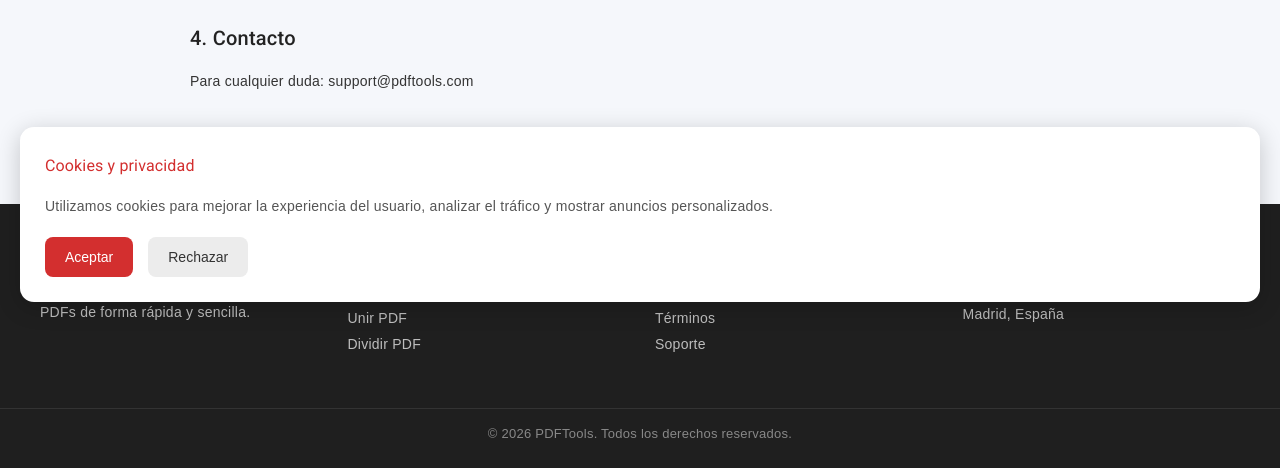
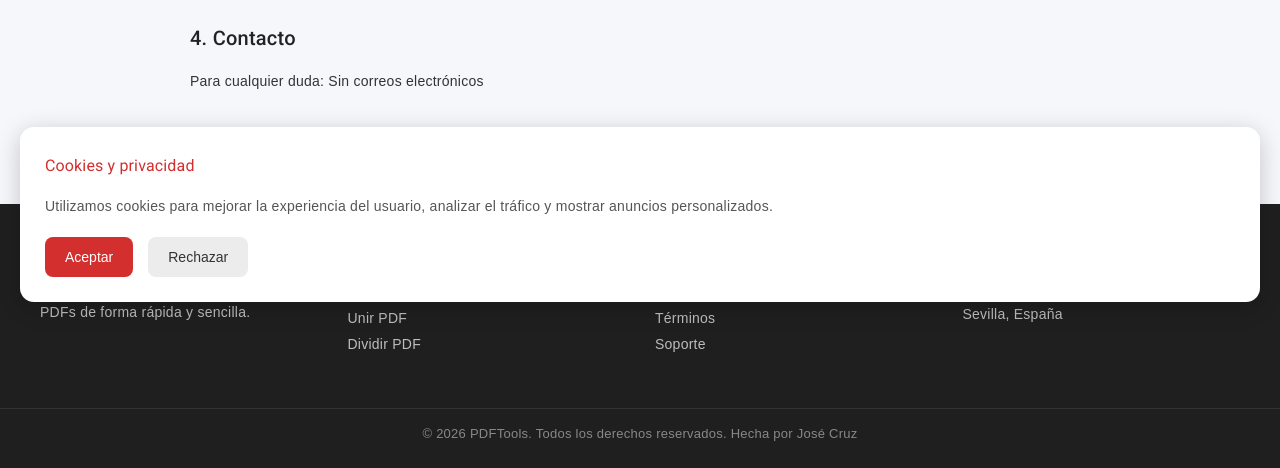
Before and after one commit to josecrfr/iLovePdf-Frontend, an Angular app: page /privacy in a window 1280 px wide. Shown: the part 478-946 px from the top of the page. Built offline with nearby package versions, Linux system fonts and the light colour scheme.

Commit message:
fix: update contact information to remove email addresses

```diff
--- a/src/app/components/footer/footer.component.html
+++ b/src/app/components/footer/footer.component.html
@@ -27,14 +27,14 @@
 
     <div class="footer-section">
       <h4>Contacto</h4>
-      <p>support@pdftools.com</p>
-      <p>Madrid, España</p>
+      <p>Sin correo electrónico</p>
+      <p>Sevilla, España</p>
     </div>
 
   </div>
 
   <div class="footer-bottom">
-    <p>© 2026 PDFTools. Todos los derechos reservados.</p>
+    <p>© 2026 PDFTools. Todos los derechos reservados. Hecha por José Cruz</p>
   </div>
 
 </footer>
--- a/src/app/pages/privacy/privacy.component.html
+++ b/src/app/pages/privacy/privacy.component.html
@@ -25,7 +25,7 @@
 
   <h2>4. Contacto</h2>
   <p>
-    Para cualquier duda: support@pdftools.com
+    Para cualquier duda: Sin correos electrónicos
   </p>
 
 </div>
--- a/src/app/pages/support/support.component.html
+++ b/src/app/pages/support/support.component.html
@@ -6,7 +6,7 @@
 
   <div class="card">
     <h2>Email</h2>
-    <p>support@pdftools.com</p>
+    <p>Sin correos electrónicos</p>
   </div>
 
   <div class="card">
```
